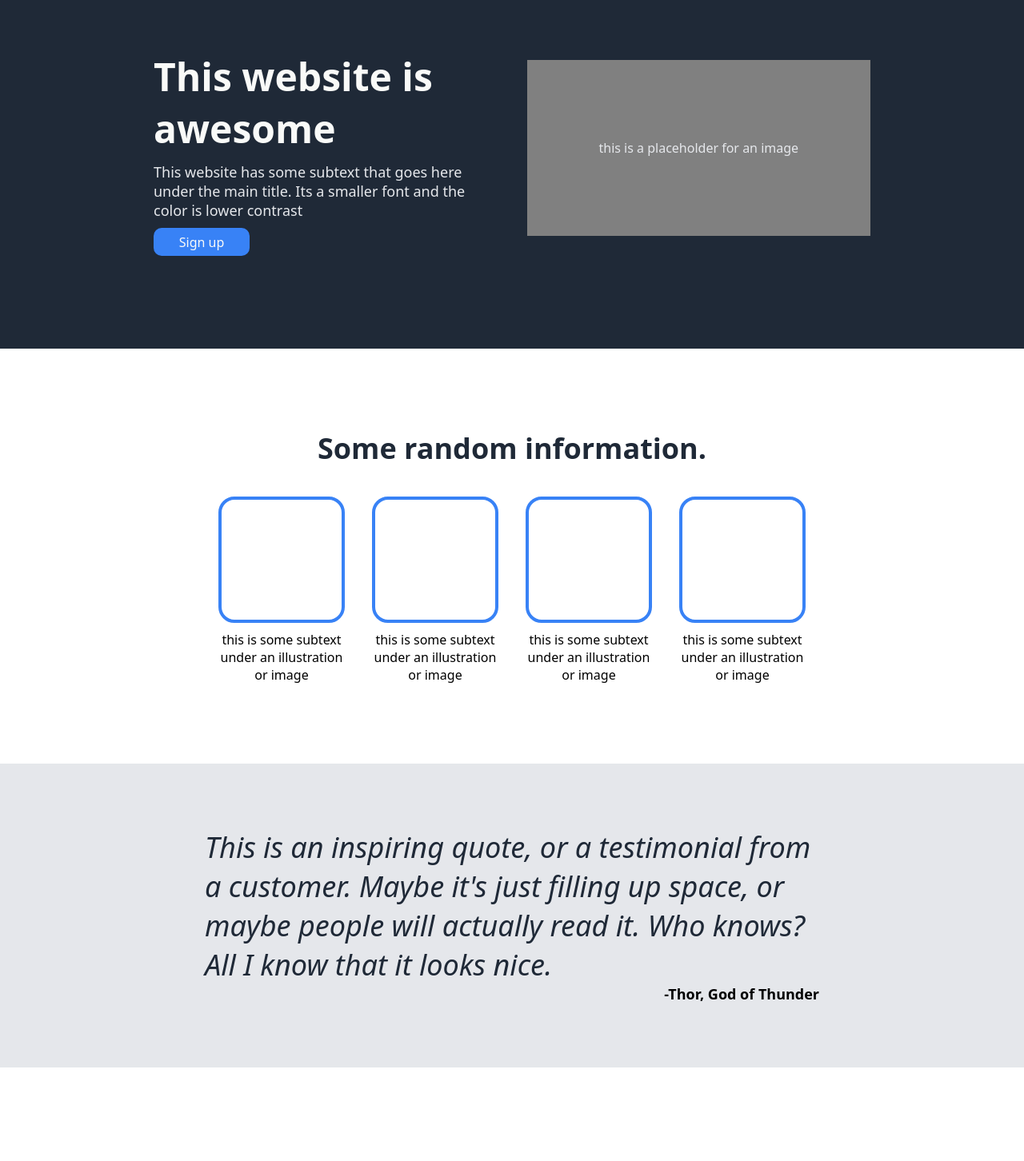
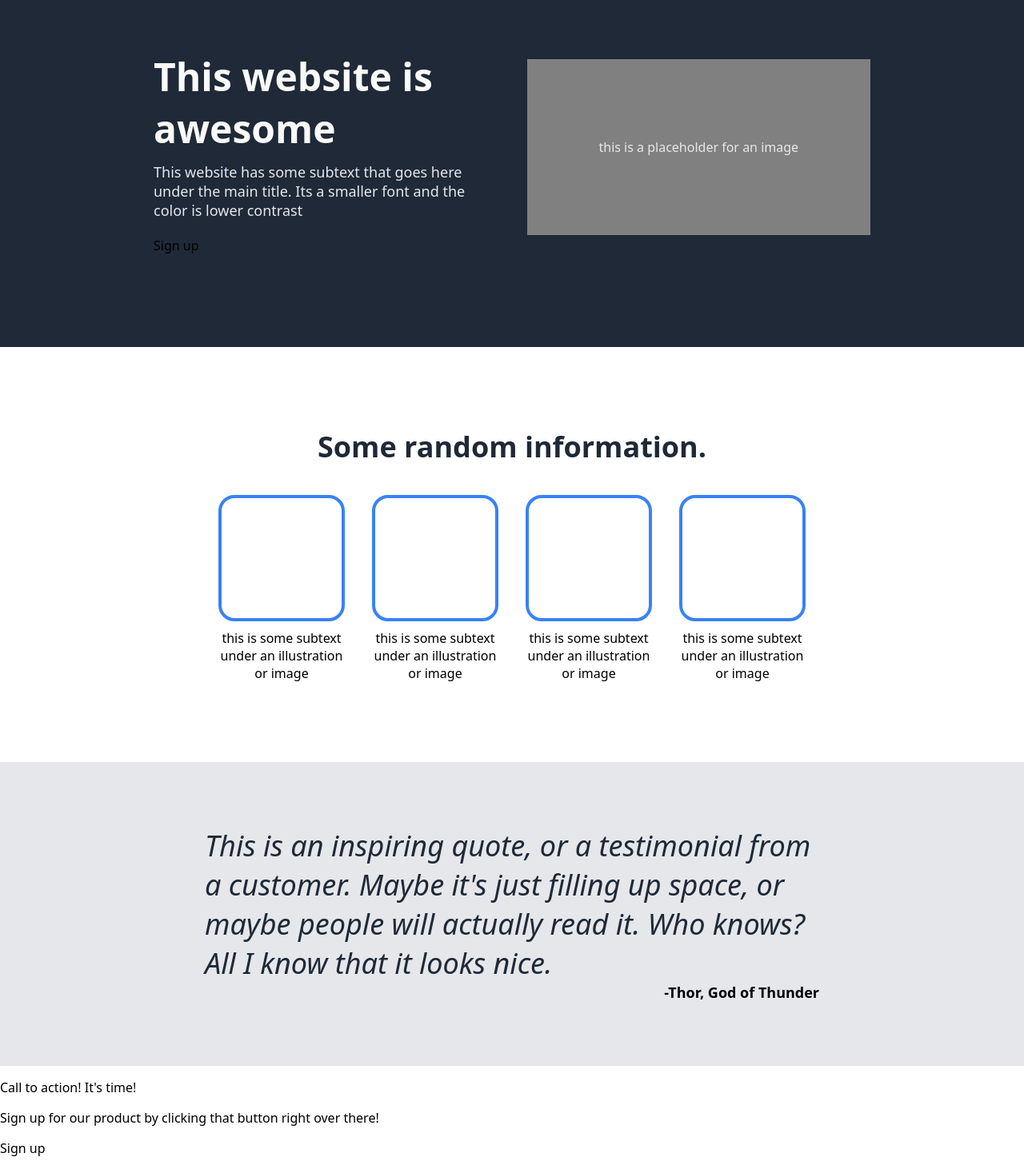
Before and after one commit to lanoschka/odin-landing-page, a plain HTML site: page index.html in a window 1280 px wide. Shown: the part 108-1560 px from the top of the page at 80% size. Before the commit the page ends 1443 px from the top, so only its background shows below. Drawn offline with Linux system fonts and the light colour scheme.

Commit message:
Created Call to action section structure

```diff
--- a/index.html
+++ b/index.html
@@ -21,7 +21,7 @@
             <div class="header hero left">
                 <p class="header hero main">This website is awesome</p>
                 <p class="header hero secondary">This website has some subtext that goes here under the main title. Its a smaller font and the color is lower contrast</p>
-                <p class="button">Sign up</p>
+                <p class="button1">Sign up</p>
 
             </div>
             <div class="header hero right">this is a placeholder for an image</div>
@@ -55,6 +55,18 @@
         <p id="author">-Thor, God of Thunder</p>
     </div>
 
+    <div class="action-cont">
+        <div class="action">
+            <div class="ac-left">
+                <p id="call-ac">Call to action! It's time!</p>
+                <p id="under-call">Sign up for our product by clicking that button right over there!</p>
+            </div>
+            <p id="button2">Sign up</p>
+        </div>
+
+
+    </div>
+
 
 </body>
 </html>
```
